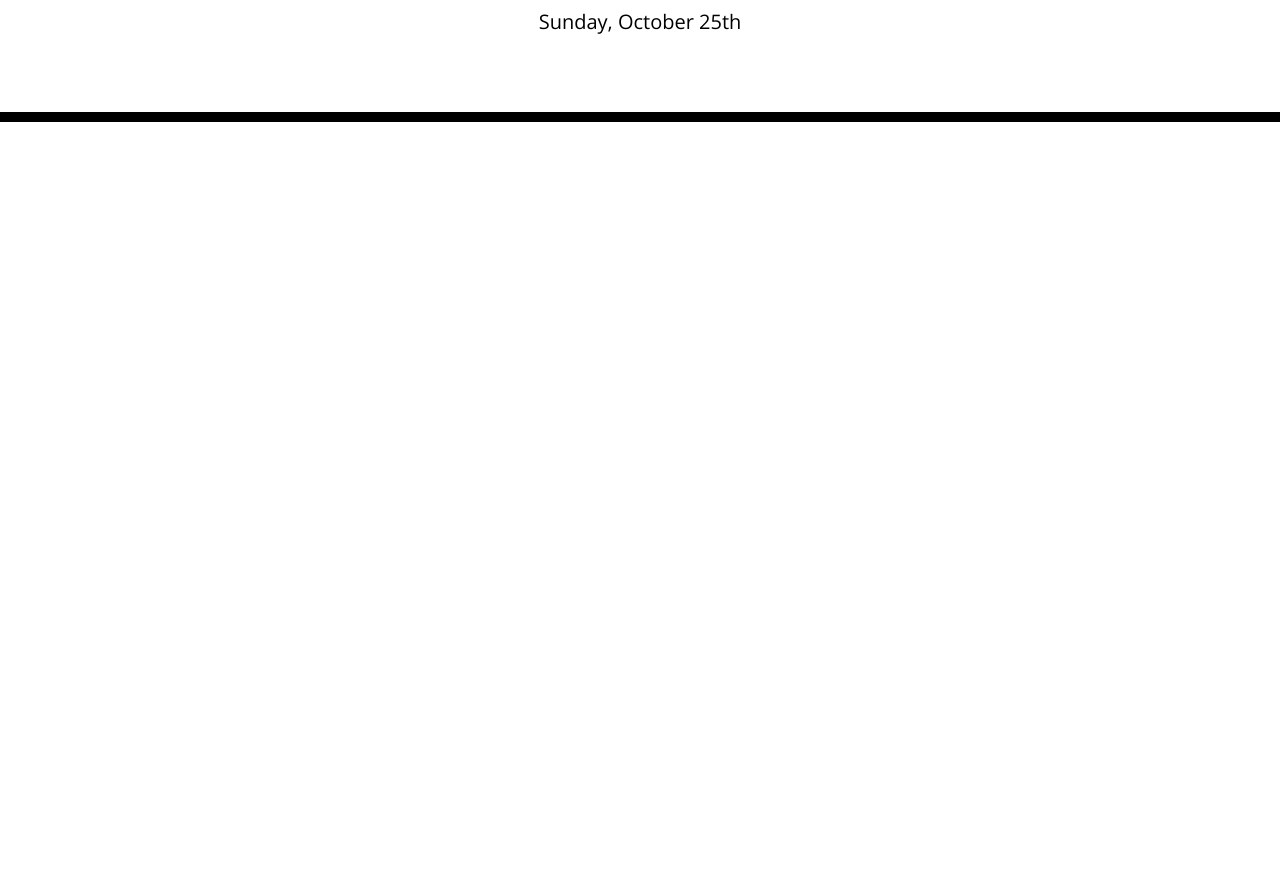
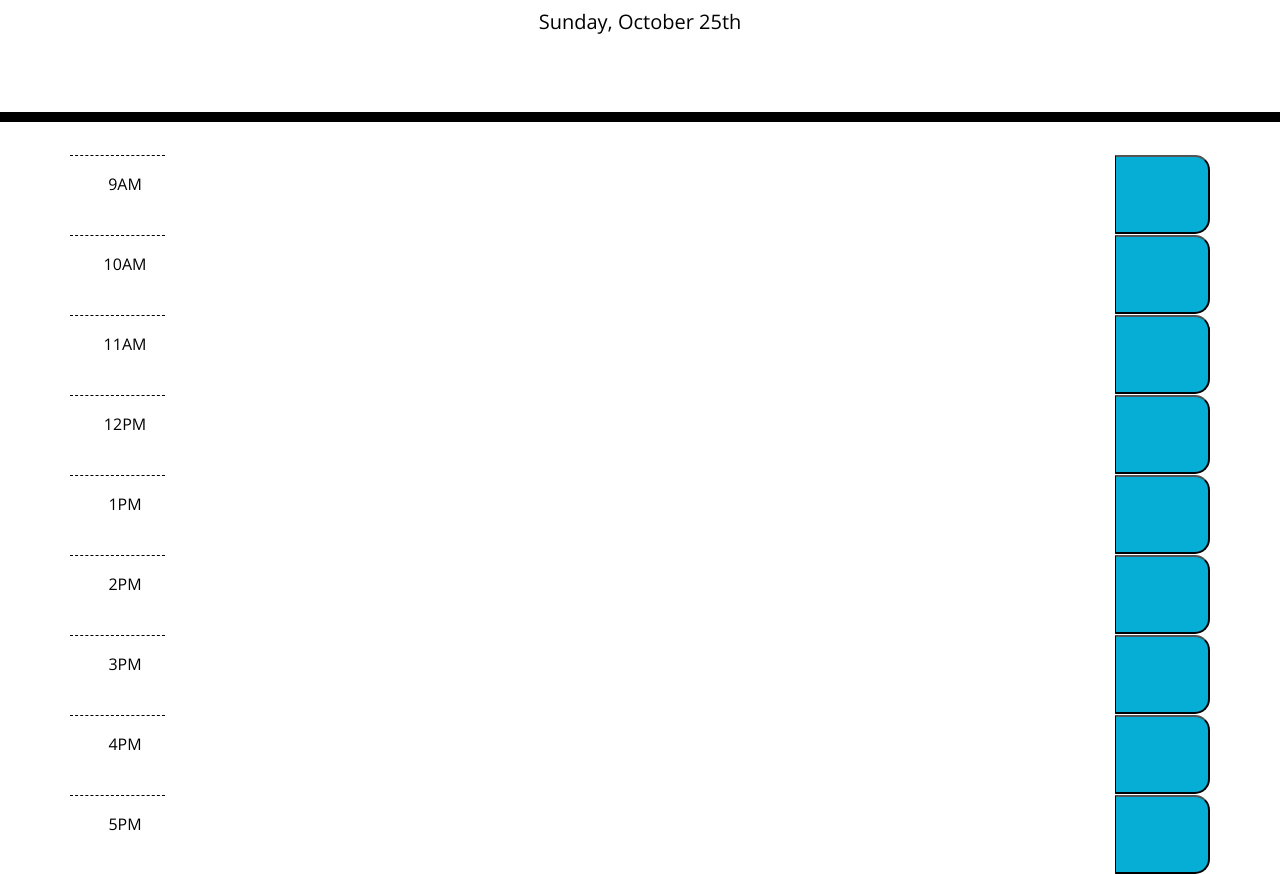
Before and after one commit to tmstafford/workday-schedule, a plain HTML site: page index.html in a window 1280 px wide. Shown: the part 182-1056 px from the top of the page. Before the commit the page ends 800 px from the top, so only its background shows below. Drawn offline with nearby package versions, Linux system fonts and the light colour scheme.

Commit message:
create and load tasks functions

```diff
--- a/assets/script.js
+++ b/assets/script.js
@@ -1,2 +1,30 @@
 // add current date
 $("#currentDay").text(moment().format('dddd') + ", " + moment().format('MMMM Do'));
+
+let tasks = {};
+
+// function to load tasks to page from storage or make tasks empty
+// then create a task
+let loadTasks = function() {
+    tasks = JSON.parse(localStorage.getItem("tasks"));
+    if (!tasks) {
+        tasks = {};
+    };
+
+    createTask(tasks);
+};
+
+// creating the task p element for each hour, append to the hour div
+let createTask = function() {
+    $.each(tasks, function(hour, arr) {
+        let taskP = $("<p>")
+        .addClass("description task-" + hour)
+        .text(arr);
+
+        $("#task-item-" + hour).append(taskP);
+    })
+};
+
+
+
+loadTasks();
--- a/index.html
+++ b/index.html
@@ -20,7 +20,69 @@
 
         <div class="container">
             <!-- timeblock elements go here-->
+            <div id="9" class="row task-group">
+                <div class="col-md-1 hour time-block">9AM</div>
+                <div id="task-item-0" class="col-md-10 task">
 
+                </div>
+                <button class="col-md-1 saveBtn"></button>
+            </div>
+            <div id="10" class="row task-group">
+                <div class="col-md-1 hour time-block">10AM</div>
+                <div id="task-item-1" class="col-md-10 task">
+
+                </div>
+                <button class="col-md-1 saveBtn"></button>
+            </div>
+            <div id="11" class="row task-group">
+                <div class="col-md-1 hour time-block">11AM</div>
+                <div id="task-item-2" class="col-md-10 task">
+
+                </div>
+                <button class="col-md-1 saveBtn"></button>
+            </div>
+            <div id="12" class="row task-group">
+                <div class="col-md-1 hour time-block">12PM</div>
+                <div id="task-item-3" class="col-md-10 task">
+
+                </div>
+                <button class="col-md-1 saveBtn"></button>
+            </div>
+            <div id="1" class="row task-group">
+                <div class="col-md-1 hour time-block">1PM</div>
+                <div id="task-item-4" class="col-md-10 task">
+
+                </div>
+                <button class="col-md-1 saveBtn"></button>
+            </div>
+            <div id="2" class="row task-group">
+                <div class="col-md-1 hour time-block">2PM</div>
+                <div id="task-item-5" class="col-md-10 task">
+
+                </div>
+                <button class="col-md-1 saveBtn"></button>
+            </div>
+            <div id="3" class="row task-group">
+                <div class="col-md-1 hour time-block">3PM</div>
+                <div id="task-item-6" class="col-md-10 task">
+
+                </div>
+                <button class="col-md-1 saveBtn"></button>
+            </div>
+            <div id="4" class="row task-group">
+                <div class="col-md-1 hour time-block">4PM</div>
+                <div id="task-item-7" class="col-md-10 task">
+
+                </div>
+                <button class="col-md-1 saveBtn"></button>
+            </div>
+            <div id="5" class="row task-group">
+                <div class="col-md-1 hour time-block">5PM</div>
+                <div id="task-item-8" class="col-md-10 task">
+
+                </div>
+                <button class="col-md-1 saveBtn"></button>
+            </div>
         </div>
 
         <script src="https://code.jquery.com/jquery-3.4.1.min.js"></script>
```
